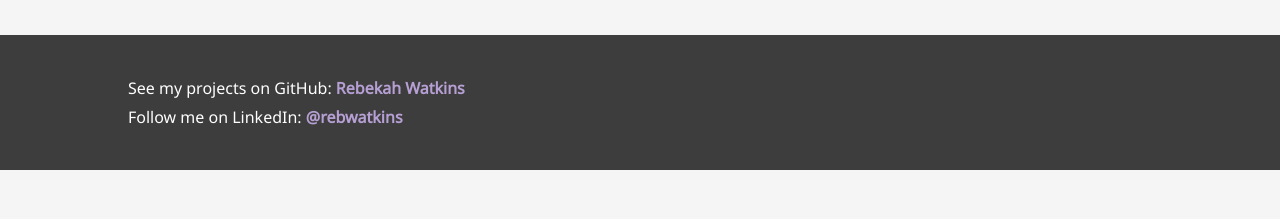
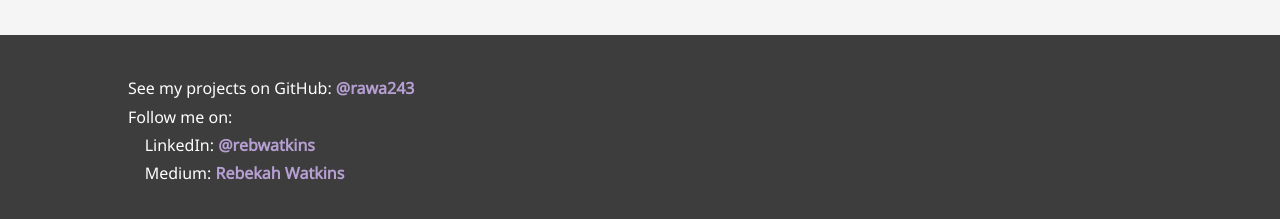
Before and after one commit to rawa243/hometown-map, a plain HTML site: page index.html in a window 1280 px wide. Shown: the part 847-1066 px from the top of the page. Before the commit the page ends 1017 px from the top, so only its background shows below. Drawn offline with nearby package versions, Linux system fonts and the light colour scheme.

Commit message:
Update page text

```diff
--- a/index.html
+++ b/index.html
@@ -128,8 +128,10 @@
 <footer>
 	<section>
 		<ul>
-			<li>See my projects on GitHub: <a href="https://github.com/rawa243">Rebekah Watkins</a></li>
-			<li>Follow me on LinkedIn: <a href="https://www.linkedin.com/in/rebwatkins/">@rebwatkins</a></li>
+			<li>See my projects on GitHub: <a href="https://github.com/rawa243">@rawa243</a></li>
+			<li>Follow me on: </li>
+			<li> &nbsp &nbsp LinkedIn: <a href="https://www.linkedin.com/in/rebwatkins/">@rebwatkins</a></li>
+			<li> &nbsp &nbsp Medium: <a href="https://medium.com/@rebekah_87090/">Rebekah Watkins</a></li>
 		</ul>
 	</section>
 </footer>
```
